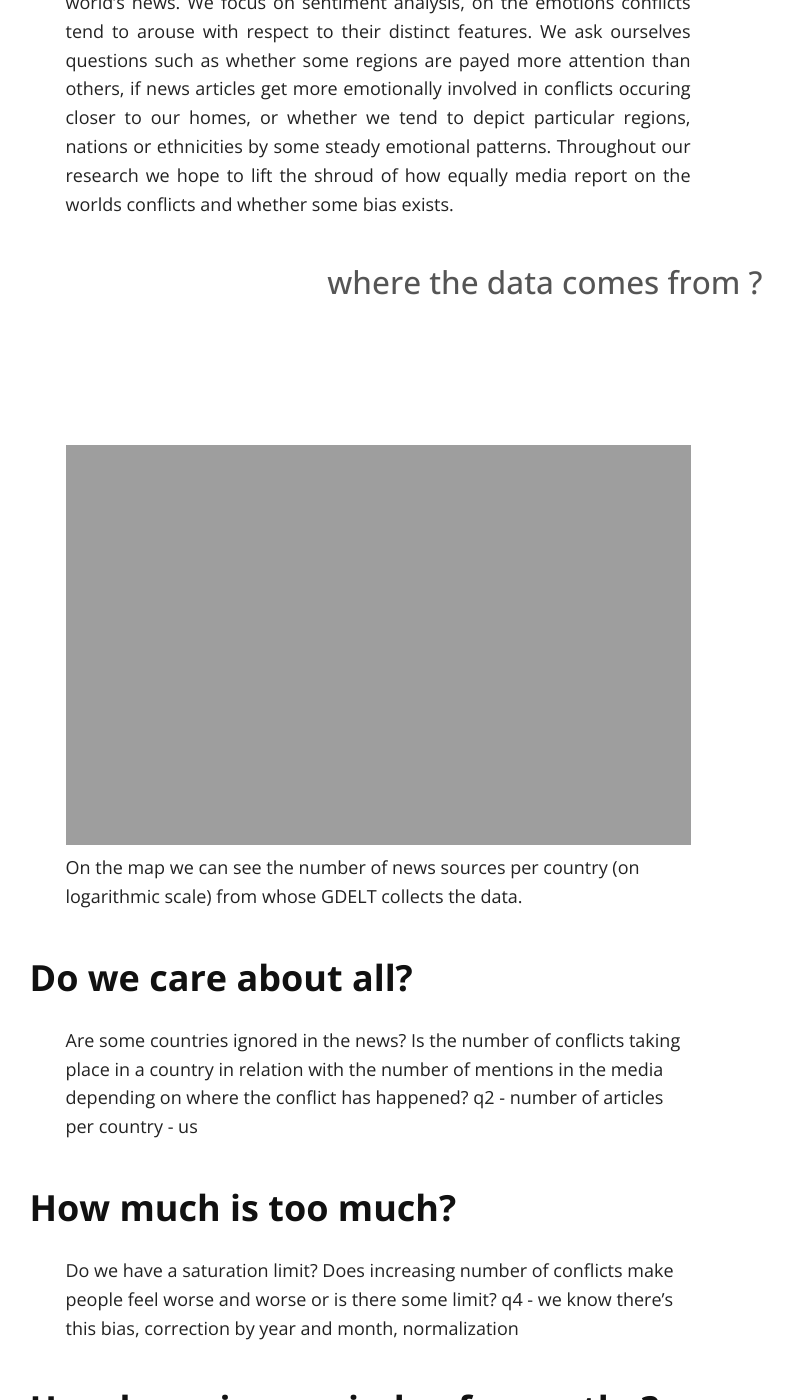
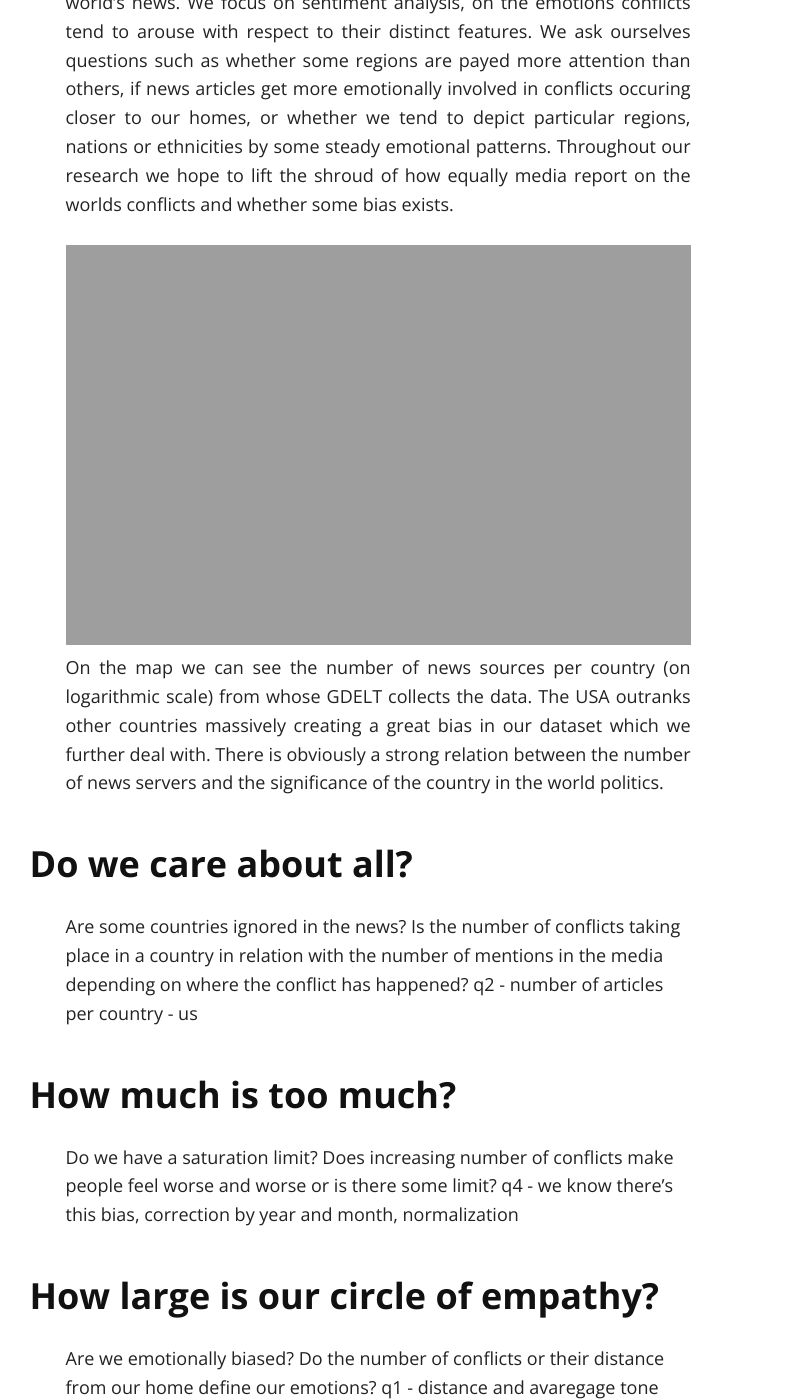
Before and after one commit to marycate/Matterhorn-ADA.github.io, a Jekyll site: the page built from index.md, in a window 1280 px wide and 1400 px high, scrolled down 723 px. Shown: the whole window, without its empty margins (262-1055 px from the left). Built offline with Jekyll 4.4.1, drawn with Linux system fonts in a browser that asks for light colours; nearby versions of some CDN libraries; our own code applies the rules of GitHub Pages for plain Markdown files.

Commit message:
Update index.md

```diff
--- a/index.md
+++ b/index.md
@@ -7,11 +7,10 @@ layout: default
 In our data story we explore conflicts all over the world and the public attention they receive. We harness the huge [GDELT 2.0](https://www.gdeltproject.org/) dataset consisting of events collected every day from thousands media channels of the world's news. We focus on sentiment analysis, on the emotions conflicts tend to arouse with respect to their distinct features. We ask ourselves questions such as whether some regions are payed more attention than others, if news articles get more emotionally involved in conflicts occuring closer to our homes, or whether we tend to depict particular regions, nations or ethnicities by some steady emotional patterns. Throughout our research we hope to lift the shroud of how equally media report on the worlds conflicts and whether some bias exists.
 {: style="text-align: justify"}
 
-## where the data comes from ?
-
 <iframe src="https://matterhorn-ada.github.io/urls-log.html" width="100%" height="400px" frameBorder="0"></iframe>
 
-On the map we can see the number of news sources per country (on logarithmic scale) from whose GDELT collects the data.
+On the map we can see the number of news sources per country (on logarithmic scale) from whose GDELT collects the data. The USA outranks other countries massively creating a great bias in our dataset which we further deal with. There is obviously a strong relation between the number of news servers and the significance of the country in the world politics.
+{: style="text-align: justify"}
 
 
 ### Do we care about all?
```
